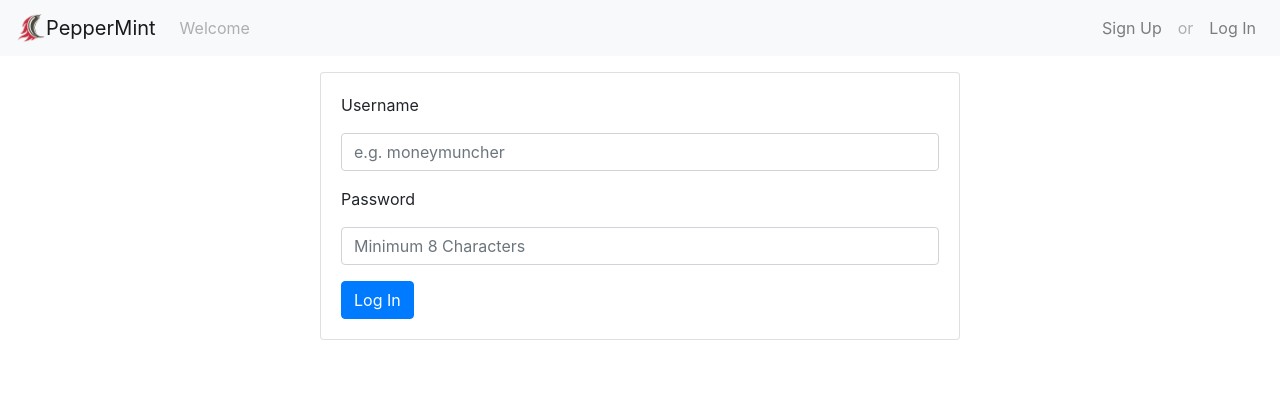
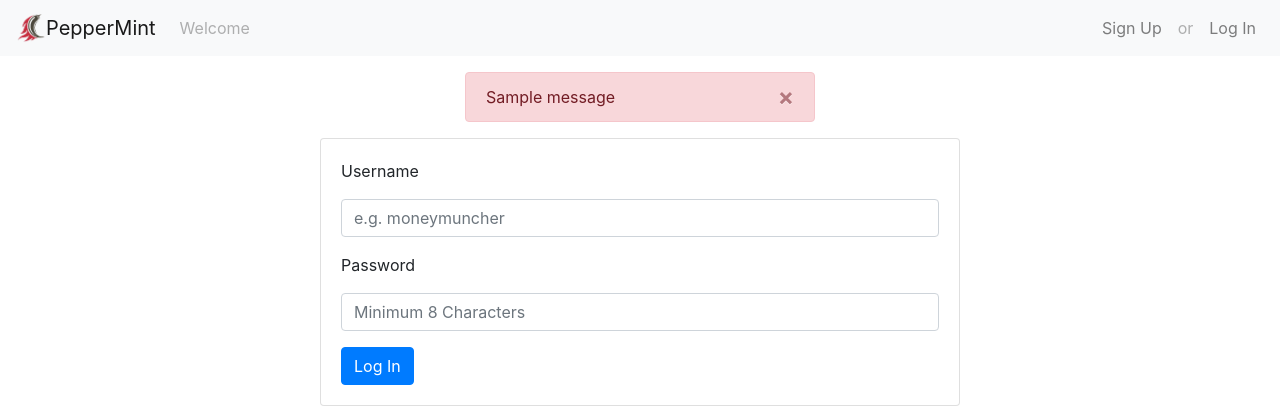
Before and after one commit to StudentDX/MoneyMunchers, a Flask app: page /login in a window 1280 px wide. Shown: the top 420 px of the page. Run offline with Flask 2, Linux system fonts and the light colour scheme; tables that the repository leaves empty hold one stand-in row (values such as "Sample post"); one stand-in notice (Sample message) is shown; some libraries are stand-ins or nearby versions.

Commit message:
"Added alert for incorrect login"

```diff
--- a/app/templates/login.html
+++ b/app/templates/login.html
@@ -3,7 +3,27 @@
 {% block title %} Log In{% endblock %}
 
 {% block content %}
-<div class="card mx-auto" style="width:50%">
+{% with messages = get_flashed_messages() %}
+  {% if messages %}
+    <div class="container">
+      <div class="row">
+        <div class="col-sm">
+        </div>
+        <div class="col-lg">
+          <div class="alert alert-danger alert-dismissible" role="alert" style="width:50">
+            {{ messages[0] }}
+            <button type="button" class="close" data-dismiss="alert" aria-label="Close">
+              <span aria-hidden="true">&times;</span>
+            </button>
+          </div>
+        </div>
+        <div class="col-sm">
+        </div>
+      </div>
+    </div>
+  {% endif %}
+{% endwith %}
+<div class="card mx-auto" style="width:50%" >
     <div class="card-body">
         <form method="POST">
             {{ form.csrf_token }}
```
